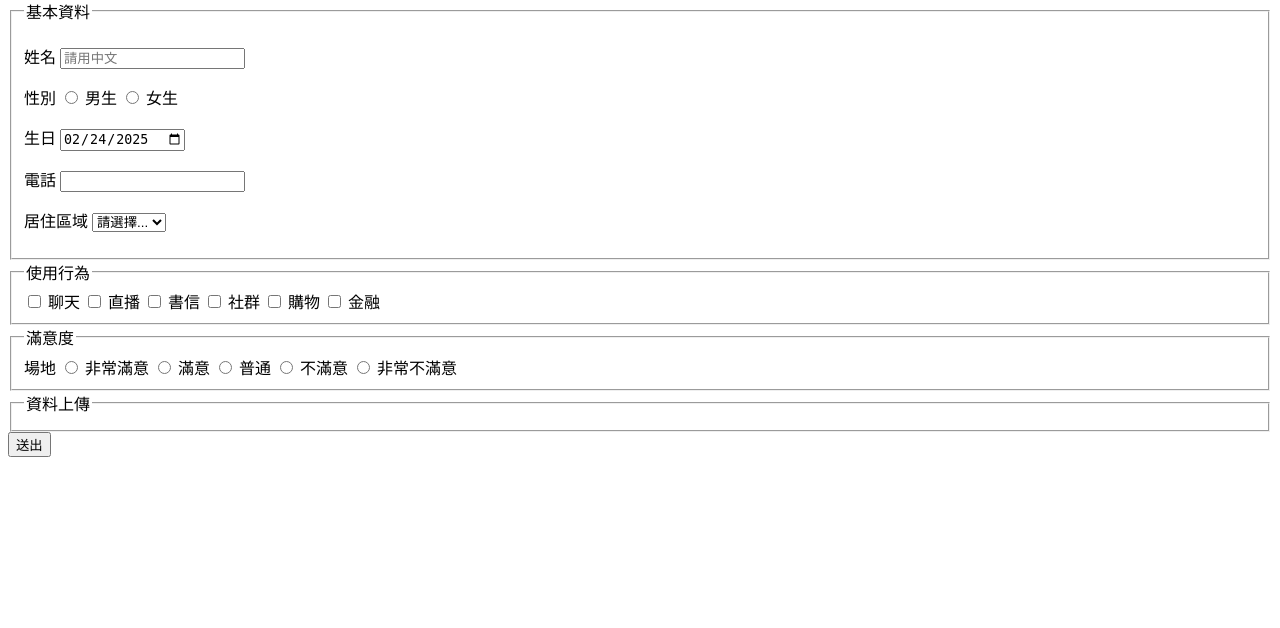
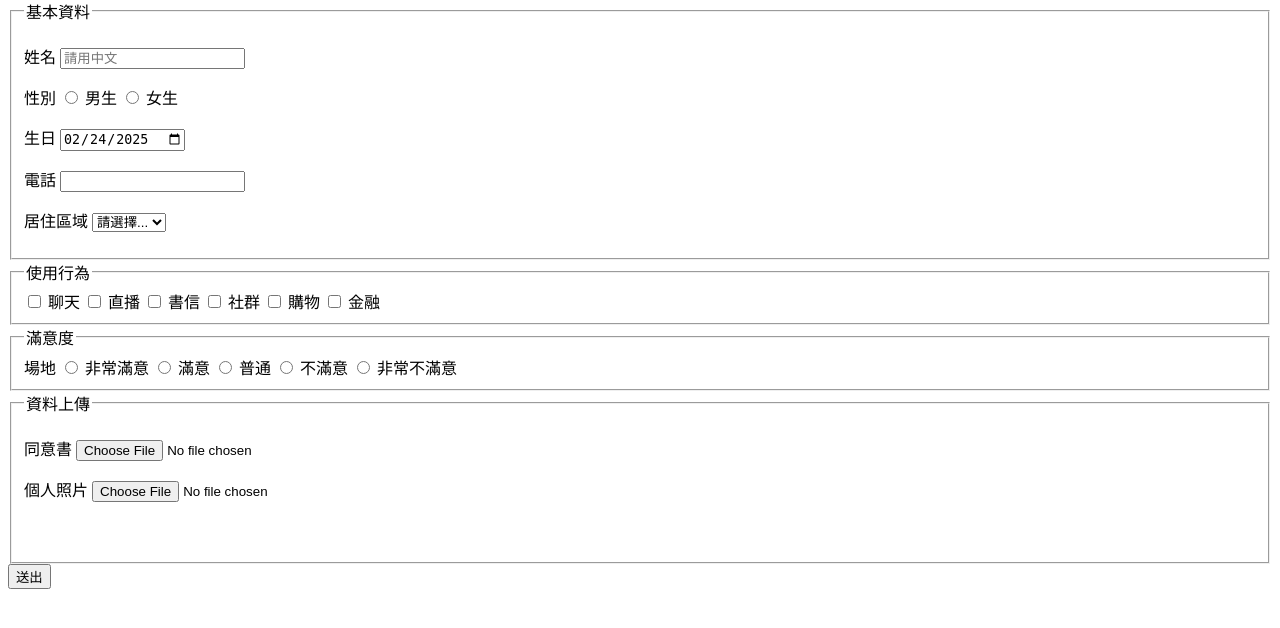
Before and after one commit to devinliang/2025phpmysql, a PHP site: page / in a window 1280 px wide. Shown: the part 90-718 px from the top of the page. Run offline with PHP 8.4, Linux system fonts and the light colour scheme.

Commit message:
Update index.php

```diff
--- a/index.php
+++ b/index.php
@@ -82,10 +82,33 @@
 
    <fieldset>
     <legend>資料上傳</legend>
+
+    <p>
+        <label for="">同意書</label>
+        <input type="file" name="agreement" id="agreement" accept=".pdf,.doc,.docx" required>
+    </p>
+
+    <p>
+        <label for="image">個人照片</label>
+        <input type="file" name="image" accept="image/*" onchange="preview_image(event)" required>
+        <div><img id="output_image" width="300"></div>
+    </p>
+
    </fieldset>
 
     <input type="submit" value="送出">
 
    </form>
+
+<script type='text/javascript'>
+function preview_image(event) {
+    var reader = new FileReader();
+    reader.onload = function () {
+        var output = document.getElementById('output_image');
+        output.src = reader.result;
+    }
+    reader.readAsDataURL(event.target.files[0]);
+}
+</script>
 </body>
 </html>
```
